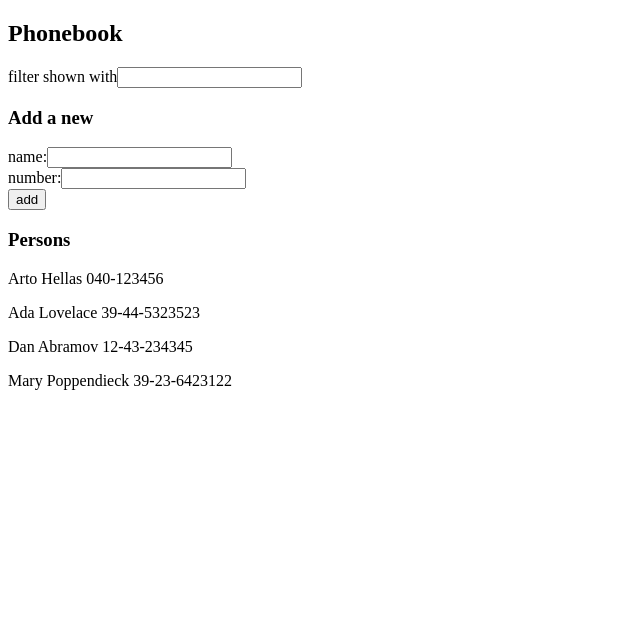
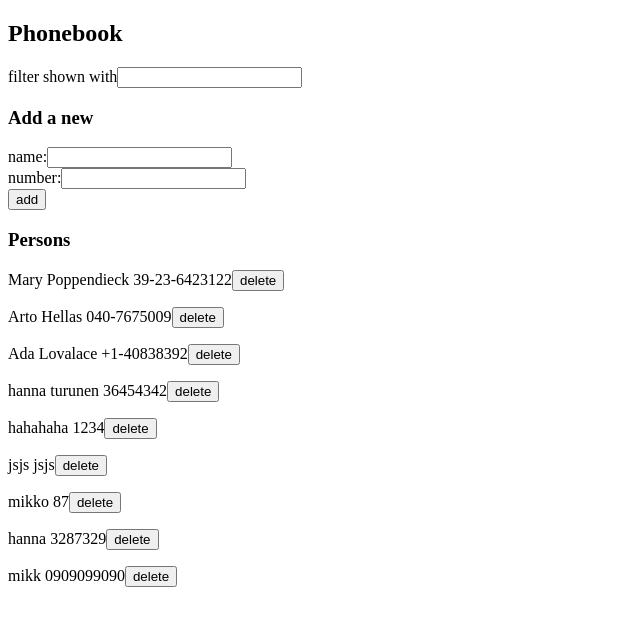
Before and after one commit to hannat1/fullstack-repo, a React (Vite) app in the folder part2/puhelinluettelo/: page / in a window 1280 px wide. Shown: the top 626 px of the page, without its empty margins (0-640 px from the left). Built offline with nearby package versions, Linux system fonts and the light colour scheme; data requests are answered from the project's data file.

Commit message:
Tehtävät 2.12-2.15

```diff
--- /dev/null
+++ b/part2/puhelinluettelo/db.json
@@ -0,0 +1,49 @@
+{
+  "persons": [
+    {
+      "name": "Mary Poppendieck",
+      "number": "39-23-6423122",
+      "id": "4"
+    },
+    {
+      "id": "f65d",
+      "name": "Arto Hellas",
+      "number": "040-7675009"
+    },
+    {
+      "id": "8bd4",
+      "name": "Ada Lovalace",
+      "number": "+1-40838392"
+    },
+    {
+      "id": "70a3",
+      "name": "hanna turunen",
+      "number": "36454342"
+    },
+    {
+      "id": "fe86",
+      "name": "hahahaha",
+      "number": "1234"
+    },
+    {
+      "id": "615e",
+      "name": "jsjs",
+      "number": "jsjs"
+    },
+    {
+      "id": "f340",
+      "name": "mikko",
+      "number": "87"
+    },
+    {
+      "id": "a55a",
+      "name": "hanna",
+      "number": "3287329"
+    },
+    {
+      "id": "cede",
+      "name": "mikk",
+      "number": "0909099090"
+    }
+  ]
+}
--- a/part2/puhelinluettelo/package.json
+++ b/part2/puhelinluettelo/package.json
@@ -7,9 +7,11 @@
     "dev": "vite",
     "build": "vite build",
     "lint": "eslint .",
-    "preview": "vite preview"
+    "preview": "vite preview",
+    "server": "json-server -p3001 --watch db.json"
   },
   "dependencies": {
+    "axios": "^1.7.9",
     "react": "^18.3.1",
     "react-dom": "^18.3.1"
   },
@@ -23,6 +25,7 @@
     "eslint-plugin-react-hooks": "^5.0.0",
     "eslint-plugin-react-refresh": "^0.4.16",
     "globals": "^15.14.0",
+    "json-server": "^1.0.0-beta.3",
     "vite": "^6.0.5"
   }
 }
--- a/part2/puhelinluettelo/src/App.jsx
+++ b/part2/puhelinluettelo/src/App.jsx
@@ -1,36 +1,70 @@
-import { useState } from 'react'
+import { useState, useEffect } from 'react'
 import Filter from './components/Filter'
 import AddPerson from './components/AddPerson'
 import Show from './components/Show'
+import axios from 'axios'
+import personService from './services/persons'
 
 const App = () => {
-  const [persons, setPersons] = useState([
-      { name: 'Arto Hellas', number: '040-123456' },
-      { name: 'Ada Lovelace', number: '39-44-5323523' },
-      { name: 'Dan Abramov', number: '12-43-234345' },
-      { name: 'Mary Poppendieck', number: '39-23-6423122' }
-    ])
-
+  const [persons, setPersons] = useState([])
   const [newName, setNewName] = useState('')
   const [newNumber, setNewNumber] = useState('')
   const [searchWord, setSearchWord] = useState('')
 
+  const hook = () => {
+    console.log('effect')
+    axios
+      .get('http://localhost:3001/persons')
+      .then(response => {
+        console.log('promise fulfilled')
+        setPersons(response.data)
+        }
+      )
+    }
+
+  useEffect(hook, [])
+
 
   const addPerson = (event) => {
-    console.log(event, "event")
-    console.log(persons)
     event.preventDefault()
     const personObject = {
       name: newName,
       number: newNumber
     }
-    if (persons.map(person => person.name).includes(newName)){
-      console.log("alert")
-      window.alert(`${newName} is already added to phonebook`)
-    } else{
-      setPersons(persons.concat(personObject))
-      setNewName('')
-      setNewNumber('')
+
+    const existingPerson = persons.find(person => person.name === newName)
+    console.log(existingPerson)
+    if (existingPerson) {
+      if (window.confirm(`${newName} is already added to phonebook. Do you want to replace the old number with the new one?`)) {
+        personService
+          .update(existingPerson.id, { ...existingPerson, number: newNumber })
+          .then(updatedPerson => {
+            setPersons(persons.map(person =>
+              person.id !== existingPerson.id ? person : updatedPerson
+              ))
+            })
+      }
+    } else {
+      personService
+      .create(personObject)
+      .then(returnedPerson => {
+        setPersons(persons.concat(returnedPerson))
+        setNewName('')
+        setNewNumber('')
+      })
+    }
+  }
+
+  const handleRemove = (event) => {
+    const id = event.target.value
+    const person = persons.find(n => n.id === id)
+
+    if (window.confirm(`Delete ${person.name} ?`)) {
+      personService
+      .remove(id, person)
+      .then(() => {
+        setPersons(persons.filter(person => person.id !== id))
+      })
     }
   }
 
@@ -66,10 +100,9 @@ const App = () => {
         <AddPerson addPerson={addPerson} newName={newName}
         newNumber={newNumber} handleNameChange={handleNameChange}
         handleNumberChange={handleNumberChange} />
+
       <h3>Persons</h3>
-        <Show personsToShow={personsToShow} />
-
-
+        <Show personsToShow={personsToShow} handleRemove={handleRemove}/>
     </div>
   )
 
--- /dev/null
+++ b/part2/puhelinluettelo/src/components/Button.jsx
@@ -0,0 +1,11 @@
+const Button = ({handleRemove, id}) => {
+    return (
+        <button
+        onClick={handleRemove}
+        value={id}>
+        delete
+        </button>
+        )
+    }
+
+export default Button
--- a/part2/puhelinluettelo/src/components/Show.jsx
+++ b/part2/puhelinluettelo/src/components/Show.jsx
@@ -1,11 +1,16 @@
-const Show = ({personsToShow}) => {
+import Button from "./Button"
+
+const Show = ({personsToShow, handleRemove}) => {
     return (
         <div>
             {personsToShow.map(person =>
-                <p key={person.name}>{person.name} {person.number}</p>
-            )}
+                <p key={person.name}>{person.name} {person.number}
+                <Button handleRemove={handleRemove} id={person.id} />
+                </p>
+                )
+            }
         </div>
-)
+    )
 }
 
 export default Show
--- a/part2/puhelinluettelo/src/main.jsx
+++ b/part2/puhelinluettelo/src/main.jsx
@@ -1,6 +1,7 @@
-import React from "react"
-import ReactDOM from "react-dom/client"
+import ReactDOM from 'react-dom/client'
+import axios from 'axios'
+import App from './App'
 
-import App from "./App"
-
-ReactDOM.createRoot(document.getElementById("root")).render(<App />)
+axios
+    .get('http://localhost:3001/persons')
+    .then(ReactDOM.createRoot(document.getElementById('root')).render(<App />))
--- /dev/null
+++ b/part2/puhelinluettelo/src/services/persons.js
@@ -0,0 +1,25 @@
+import axios from 'axios'
+const baseUrl = 'http://localhost:3001/persons'
+
+const getAll = () => {
+  const request = axios.get(baseUrl)
+  return request.then(response => response.data)
+}
+
+const create = newObject => {
+  const request = axios.post(baseUrl, newObject)
+  return request.then(response => response.data)
+}
+
+const update = (id, newObject) => {
+  const request = axios.put(`${baseUrl}/${id}`, newObject)
+  return request.then(response => response.data)
+}
+
+const remove = (id, newObject) => {
+    const request = axios.delete(`${baseUrl}/${id}`, newObject)
+    return request.then(response => response.data)
+  }
+
+
+export default { getAll, create, update, remove }
```
Also changed, not shown: 1 other file (tests, documents, lock files or other folders).
